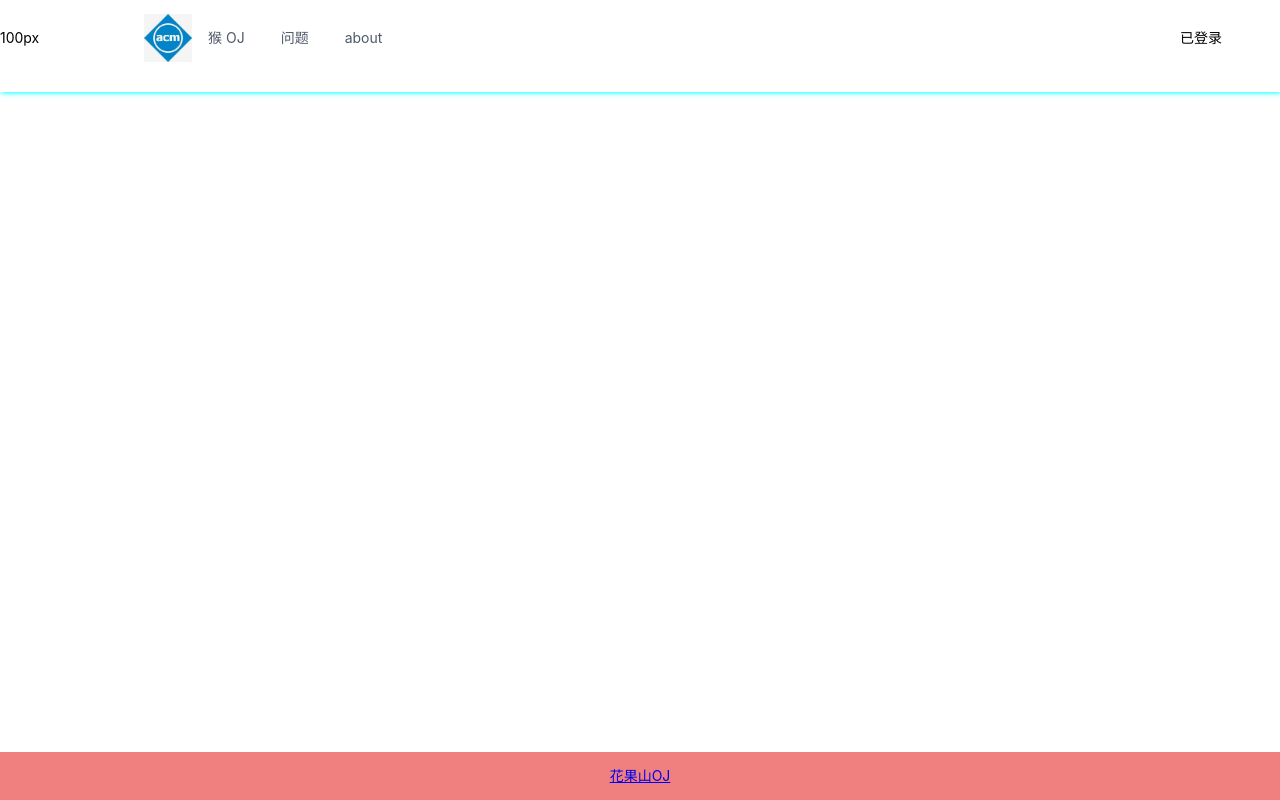
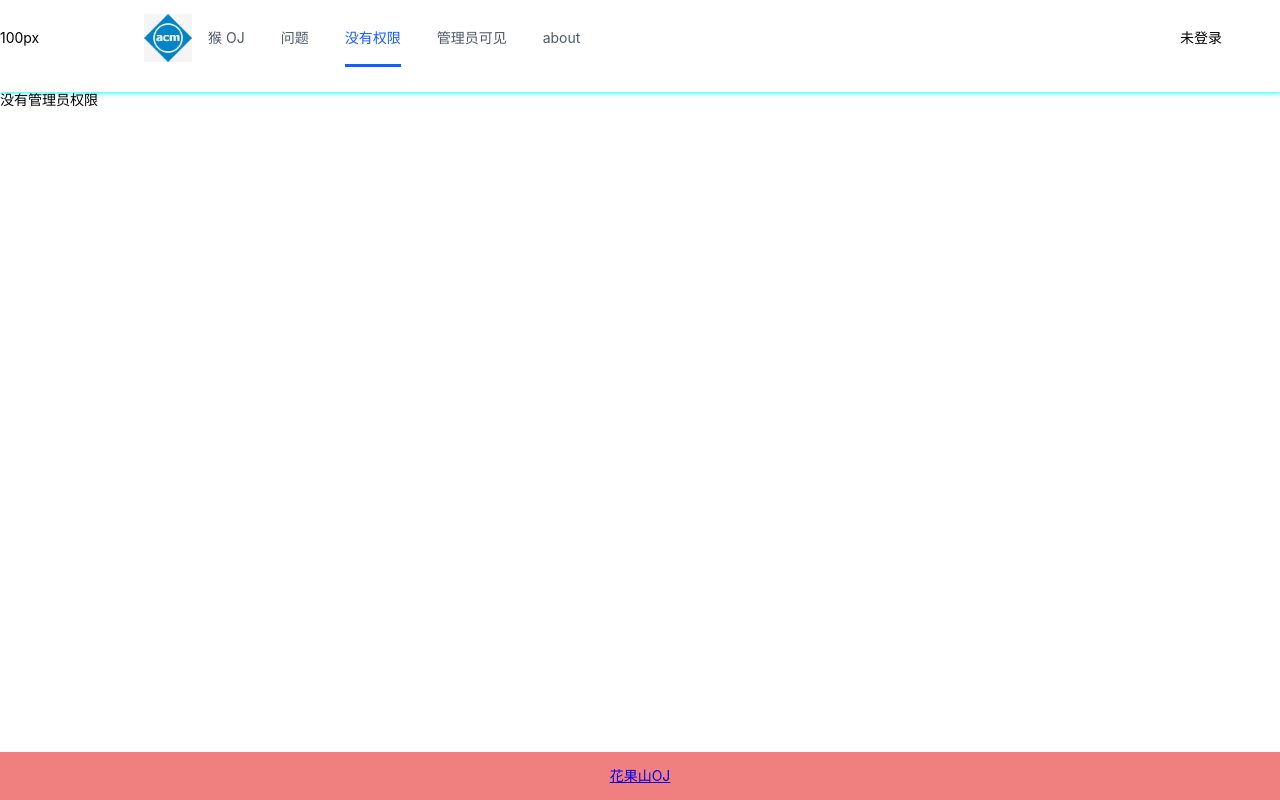
Before and after one commit to wsh1931/monkey-oj, a Vue app in the folder monkeyoj-frontend/: page /notAuth in a window 1280 px wide. Built offline with nearby package versions, Linux system fonts and the light colour scheme.

Commit message:
完成全局状态管理，全局权限管理

```diff
--- a/monkeyoj-frontend/src/App.vue
+++ b/monkeyoj-frontend/src/App.vue
@@ -6,4 +6,20 @@
 <style></style>
 <script setup lang="ts">
 import BasicLayout from "@/layouts/BasicLayout.vue";
+
+import { useRouter } from "vue-router";
+import { useStore } from "vuex";
+
+const router = useRouter();
+const store = useStore();
+
+router.beforeEach((to, from, next) => {
+  if (to.meta?.access === "canAdmin") {
+    if (store.state.user.loginUser?.role !== "admin") {
+      next("/notAuth");
+      return;
+    }
+  }
+  next();
+});
 </script>
--- a/monkeyoj-frontend/src/components/GlobalHeader.vue
+++ b/monkeyoj-frontend/src/components/GlobalHeader.vue
@@ -59,11 +59,12 @@ const menuClick = (key: string) => {
 
 const store = useStore();
 
-setTimeout(() => {
-  store.dispatch("user/getLoginUser", {
-    userName: "已登录",
-  });
-}, 1000);
+// setTimeout(() => {
+//   store.dispatch("user/getLoginUser", {
+//     userName: "已登录",
+//     role: "admin",
+//   });
+// }, 10000);
 </script>
 
 <style scoped>
--- a/monkeyoj-frontend/src/router/routes.ts
+++ b/monkeyoj-frontend/src/router/routes.ts
@@ -1,18 +1,33 @@
 import HomeView from "../views/HomeView.vue";
 import { RouteRecordRaw } from "vue-router";
+import AdminView from "@/views/AdminView.vue";
+import NotAuthView from "@/views/NotAuthView.vue";
 
 export const routes: Array<RouteRecordRaw> = [
   {
     path: "/",
     name: "问题",
     component: HomeView,
+    meta: {
+      access: "canAdmin",
+    },
+  },
+  {
+    path: "/notAuth",
+    name: "没有权限",
+    component: NotAuthView,
+  },
+  {
+    path: "/admin",
+    name: "管理员可见",
+    component: AdminView,
+    meta: {
+      access: "canAdmin",
+    },
   },
   {
     path: "/about",
     name: "about",
-    // route level code-splitting
-    // this generates a separate chunk (about.[hash].js) for this route
-    // which is lazy-loaded when the route is visited.
     component: () =>
       import(/* webpackChunkName: "about" */ "../views/AboutView.vue"),
   },
--- a/monkeyoj-frontend/src/store/user.ts
+++ b/monkeyoj-frontend/src/store/user.ts
@@ -6,6 +6,7 @@ export default {
   state: () => ({
     loginUser: {
       userName: "未登录",
+      role: "notLogin",
     },
   }),
   // 定义更新变量的方法
--- /dev/null
+++ b/monkeyoj-frontend/src/views/AdminView.vue
@@ -0,0 +1,7 @@
+<template>
+  <div id="AdminView">
+    <router-view />
+  </div>
+</template>
+<style></style>
+<script setup lang="ts"></script>
--- /dev/null
+++ b/monkeyoj-frontend/src/views/NotAuthView.vue
@@ -0,0 +1,5 @@
+<template>
+  <div id="NotAuth">没有管理员权限</div>
+</template>
+<style></style>
+<script setup lang="ts"></script>
```
